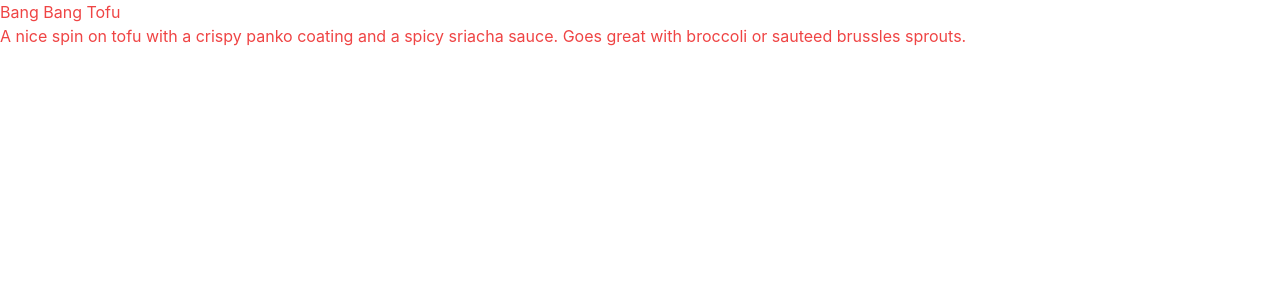
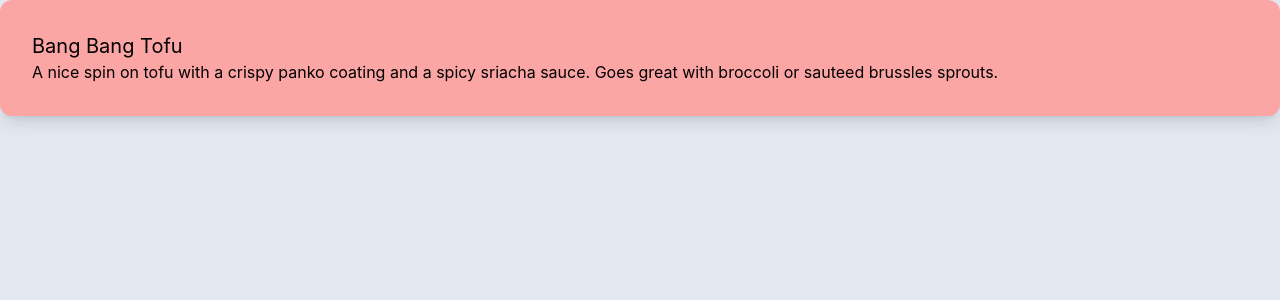
Before and after one commit to mikedubcurry/recipes, a Next.js app: page / in a window 1280 px wide. Shown: the top 300 px of the page. Built offline with nearby package versions, Linux system fonts and the light colour scheme.

Commit message:
getstaticprops/paths for recipes url and pages, some tw styles

```diff
--- /dev/null
+++ b/components/Layout.jsx
@@ -0,0 +1,5 @@
+function Layout({ children }) {
+	return <main className="h-screen bg-slate-200">{children}</main>;
+}
+
+export default Layout;
--- a/components/RecipeCard.jsx
+++ b/components/RecipeCard.jsx
@@ -1,11 +1,14 @@
+import Link from 'next/link';
 import PropTypes from 'prop-types';
 
 function RecipeCard({ recipe }) {
 	return (
-		<article>
-			<header>{recipe.dishTitle}</header>
-      <p>{recipe.description}</p>
-		</article>
+		<Link href={`/recipes/${recipe.slug}`}>
+			<article className="cursor-pointer transition-all duration-300 shadow-lg hover:shadow-xl bg-red-300 hover:bg-red-400 p-8 rounded-xl">
+				<header className="text-xl">{recipe.dishTitle}</header>
+				<p>{recipe.description}</p>
+			</article>
+		</Link>
 	);
 }
 
@@ -14,6 +17,7 @@ export default RecipeCard;
 RecipeCard.propTypes = {
 	recipe: PropTypes.shape({
 		dishTitle: PropTypes.string,
+		slug: PropTypes.string,
 		description: PropTypes.string,
 		prepTime: PropTypes.number,
 		totalTime: PropTypes.number,
--- a/pages/_app.js
+++ b/pages/_app.js
@@ -1,7 +1,12 @@
-import '../styles/globals.css'
+import Layout from '../components/Layout'
+import '../styles/globals.css';
 
 function MyApp({ Component, pageProps }) {
-  return <Component {...pageProps} />
+	return (
+		<Layout>
+			<Component {...pageProps} />
+		</Layout>
+	);
 }
 
-export default MyApp
+export default MyApp;
--- a/pages/api/hello.js
+++ /dev/null
@@ -1,5 +0,0 @@
-// Next.js API route support: https://nextjs.org/docs/api-routes/introduction
-
-export default (req, res) => {
-  res.status(200).json({ name: 'John Doe' })
-}
--- a/pages/index.js
+++ b/pages/index.js
@@ -1,42 +1,31 @@
+import { promises as fs } from 'fs';
+import { join } from 'path';
+
 import RecipeCard from '../components/RecipeCard';
 
-export default function Home() {
+export default function Home({ recipes }) {
 	return (
-		<div className="text-red-500">
-			<RecipeCard
-				recipe={{
-					dishTitle: 'Bang Bang Tofu',
-					description:
-						'A nice spin on tofu with a crispy panko coating and a spicy sriacha sauce. Goes great with broccoli or sauteed brussles sprouts.',
-
-					prepTime: 15,
-					totalTime: 45,
-					ingredients: [
-						{ ingredient: 'Extra Firm Tofu', amount: 1, unit: 'block' },
-						{ ingredient: 'Panko Bread Crumbs', amount: 3, unit: 'cups' },
-						{ ingredient: 'Garlic Powder', amount: 2, unit: 'teaspoons' },
-						{ ingredient: 'Onion Powder', amount: 1, unit: 'teaspoon' },
-						{ ingredient: 'Salt', amount: 0.5, unit: 'teaspoon' },
-						{ ingredient: 'Black Pepper', amount: 1, unit: 'teaspoon' },
-						{ ingredient: 'Water', amount: 1, unit: 'cup' },
-						{ ingredient: 'Flour', amount: 1, unit: 'cup' },
-						{ ingredient: 'Vegan Mayo', amount: 1, unit: 'cup' },
-						{ ingredient: 'Sriacha', amount: 2, unit: 'tablespoons' },
-						{ ingredient: 'Rice Wine Vinegar', amount: 1, unit: 'teaspoon' },
-					],
-					procedure: [
-						'Pre-heat oven to 350 degrees.',
-						'Drain and Press tofu to remove some excess water. Cut tofu into 3/4 inch cubes and set them aside.',
-						'In a large bowl, add flour, garlic and onion powder, salt, and water and mix.',
-						'In a second bowl, add panko bread crumbs.',
-						'Line a baking tray with parchment paper or aluminum foil.',
-						'Start by dipping the tofu cubes into the flour-water mixture and then coating with panko, finally place it on the baking tray. Repeat until all of the tofu cubes have been covered with bread crumbs.',
-						'Once all the tofu cubes have been coated, and the oven is pre-heated, place them on the center rack for about 15-18 minutes, or until the panko is light brown. Leave in a little longer for a crsipier finish.',
-						'While the tofu is cooking, add the mayo, sriacha and rice wine vinegar to a small bowl and mix well.',
-						'When the tofu has finished cooking, you can plate them and use the sauce to dip, or you can coat the baked tofus in the sauce (this will make them less crispy).',
-					],
-				}}
-			/>
+		<div className="container mx-auto">
+			{recipes.map((recipe) => (
+				<RecipeCard key={recipe.filename} recipe={recipe.contents} />
+			))}
 		</div>
 	);
 }
+
+export async function getStaticProps(context) {
+	const recipePath = join(process.cwd(), 'recipes');
+
+	const filenames = await fs.readdir(recipePath);
+
+	const recipes = filenames.map(async (filename) => {
+		const filePath = join(recipePath, filename);
+		const recipe = await fs.readFile(filePath, 'utf-8');
+
+		return { filename, contents: JSON.parse(recipe) };
+	});
+
+	return {
+		props: { recipes: await Promise.all(recipes) },
+	};
+}
--- /dev/null
+++ b/pages/recipes/[slug].jsx
@@ -0,0 +1,55 @@
+import { useRouter } from 'next/router';
+import { promises as fs } from 'fs';
+import { join } from 'path';
+
+function RecipePage({ recipe }) {
+	return (
+		<div>
+			<header>{recipe.dishTitle}</header>
+			<ul>
+				{recipe.ingredients.map((ing) => (
+					<li key={ing.ingredient}>
+						<p>{ing.ingredient}</p>
+						<span>
+							{ing.amount} {ing.unit}
+						</span>
+					</li>
+				))}
+			</ul>
+
+			<p>Instructions:</p>
+			<ol>
+				{recipe.procedure.map((step) => (
+					<li key={step}>
+						<p>{step}</p>
+					</li>
+				))}
+			</ol>
+		</div>
+	);
+}
+
+export async function getStaticProps(context) {
+	const { slug } = context.params;
+	const recipePath = join(process.cwd(), 'recipes');
+	const recipe = await fs.readFile(join(recipePath, slug + '.json'), 'utf-8');
+
+	return { props: { recipe: JSON.parse(recipe) } };
+}
+
+export async function getStaticPaths() {
+	const recipePath = join(process.cwd(), 'recipes');
+
+	const filenames = await fs.readdir(recipePath);
+
+	const slugs = filenames.map(async (filename) => {
+		const filePath = join(recipePath, filename);
+		const recipe = await fs.readFile(filePath, 'utf-8');
+
+		return { params: { slug: JSON.parse(recipe).slug } };
+	});
+
+	return { paths: await Promise.all(slugs), fallback: false };
+}
+
+export default RecipePage;
--- a/recipes/bang-bang-tofu.json
+++ b/recipes/bang-bang-tofu.json
@@ -1,5 +1,6 @@
 {
 	"dishTitle": "Bang Bang Tofu",
+	"slug": "bang-bang-tofu",
 	"prepTime": 15,
 	"totalTime": 45,
 	"description": "A nice spin on tofu with a crispy panko coating and a spicy sriacha sauce. Goes great with broccoli or sauteed brussles sprouts.",
--- a/styles/globals.css
+++ b/styles/globals.css
@@ -4,6 +4,7 @@
 
 html,
 body {
+  height: 100%;
   padding: 0;
   margin: 0;
   font-family: -apple-system, BlinkMacSystemFont, Segoe UI, Roboto, Oxygen,
```
Also changed, not shown: public/vercel.svg (deleted), 1 other file (tests, documents, lock files or other folders).
